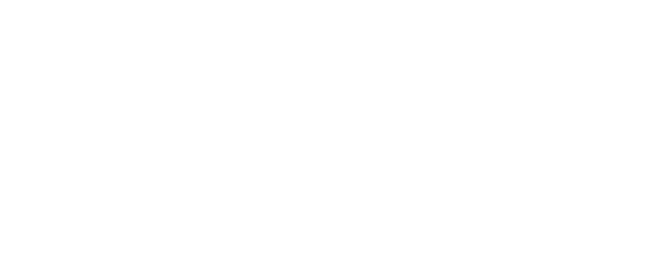
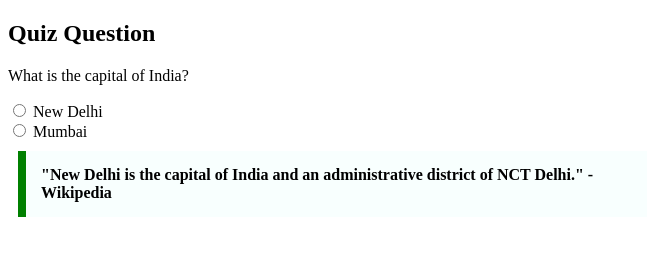
Before and after one commit to acciojob/trivia-sonukds, a website: page main.html in a window 1280 px wide. Shown: the whole page, without its empty margins (0-647 px from the left). Drawn offline with Linux system fonts and the light colour scheme.

Commit message:
created a submission

```diff
--- a/main.html
+++ b/main.html
@@ -1,16 +1,37 @@
 <!DOCTYPE html>
-
-<html>
-
+<html lang="en">
 <head>
-	<link rel="stylesheet" href="styles.css">
+    <meta charset="UTF-8">
+    <meta name="viewport" content="width=device-width, initial-scale=1.0">
+    <title>Quiz Question</title>
+    <style>
+        .styled-quote {
+            max-width: 600px;
+            margin: 10px;
+            padding: 15px;
+            border-left: 8px solid green;
+            background-color: #f8fffe;
+            font-weight: bold;
+        }
+    </style>
 </head>
-
 <body>
-	<!-- the entire body must be written by student -->
-    <script type="text/javascript" src="./script.js">
-</script>
-
+    <main>
+        <section>
+            <h1>Quiz Question</h1>
+            <p>What is the capital of India?</p>
+            <form>
+                <input type="radio" id="new-delhi" name="capital" value="new-delhi">
+                <label for="new-delhi">New Delhi</label><br>
+                <input type="radio" id="mumbai" name="capital" value="mumbai">
+                <label for="mumbai">Mumbai</label><br>
+            </form>
+        </section>
+        <section>
+            <blockquote class="styled-quote">
+                "New Delhi is the capital of India and an administrative district of NCT Delhi." - Wikipedia
+            </blockquote>
+        </section>
+    </main>
 </body>
-
 </html>
```
